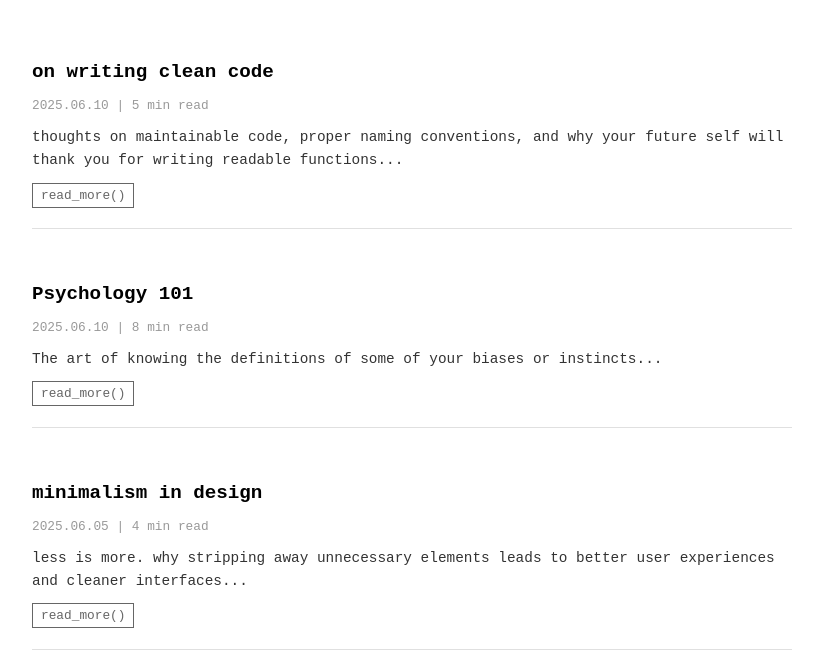
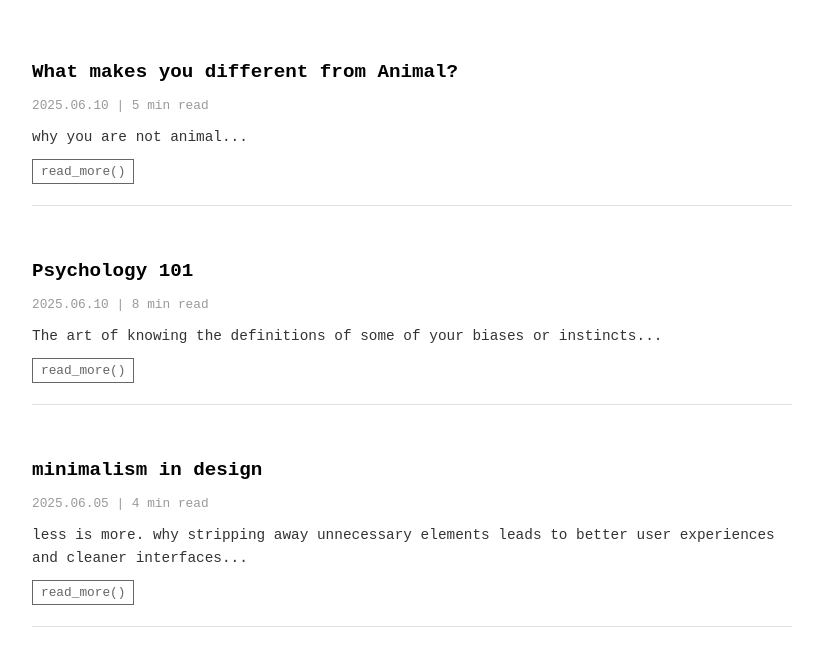
Before and after one commit to abhishek-kumawat-1/abhishek-kumawat-1.github.io, a plain HTML site: page index.html in a window 1280 px wide. Shown: the part 149-800 px from the top of the page, without its empty margins (228-1051 px from the left). Drawn offline with Linux system fonts and the light colour scheme.

Commit message:
Update index.html

```diff
--- a/index.html
+++ b/index.html
@@ -125,11 +125,11 @@
     <ul class="blog-list">
         <li class="blog-item">
             <div class="blog-title">
-                <a href="blog1.html">on writing clean code</a>
+                <a href="blog1.html">What makes you different from Animal?</a>
             </div>
             <div class="blog-meta">2025.06.10 | 5 min read</div>
             <div class="blog-excerpt">
-                thoughts on maintainable code, proper naming conventions, and why your future self will thank you for writing readable functions...
+                why you are not animal...
             </div>
             <a href="blog1.html" class="read-more">read_more()</a>
         </li>
```
